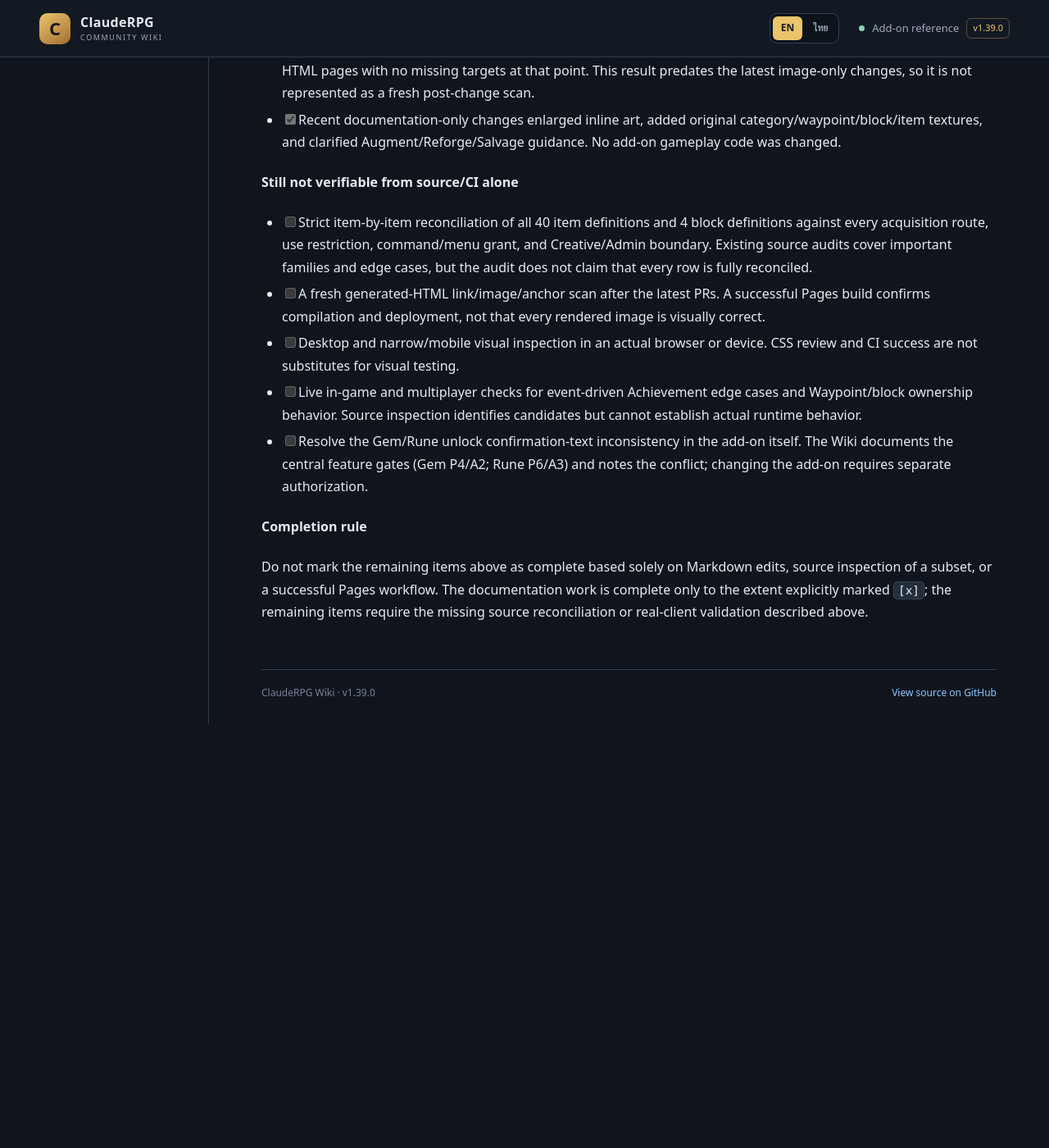
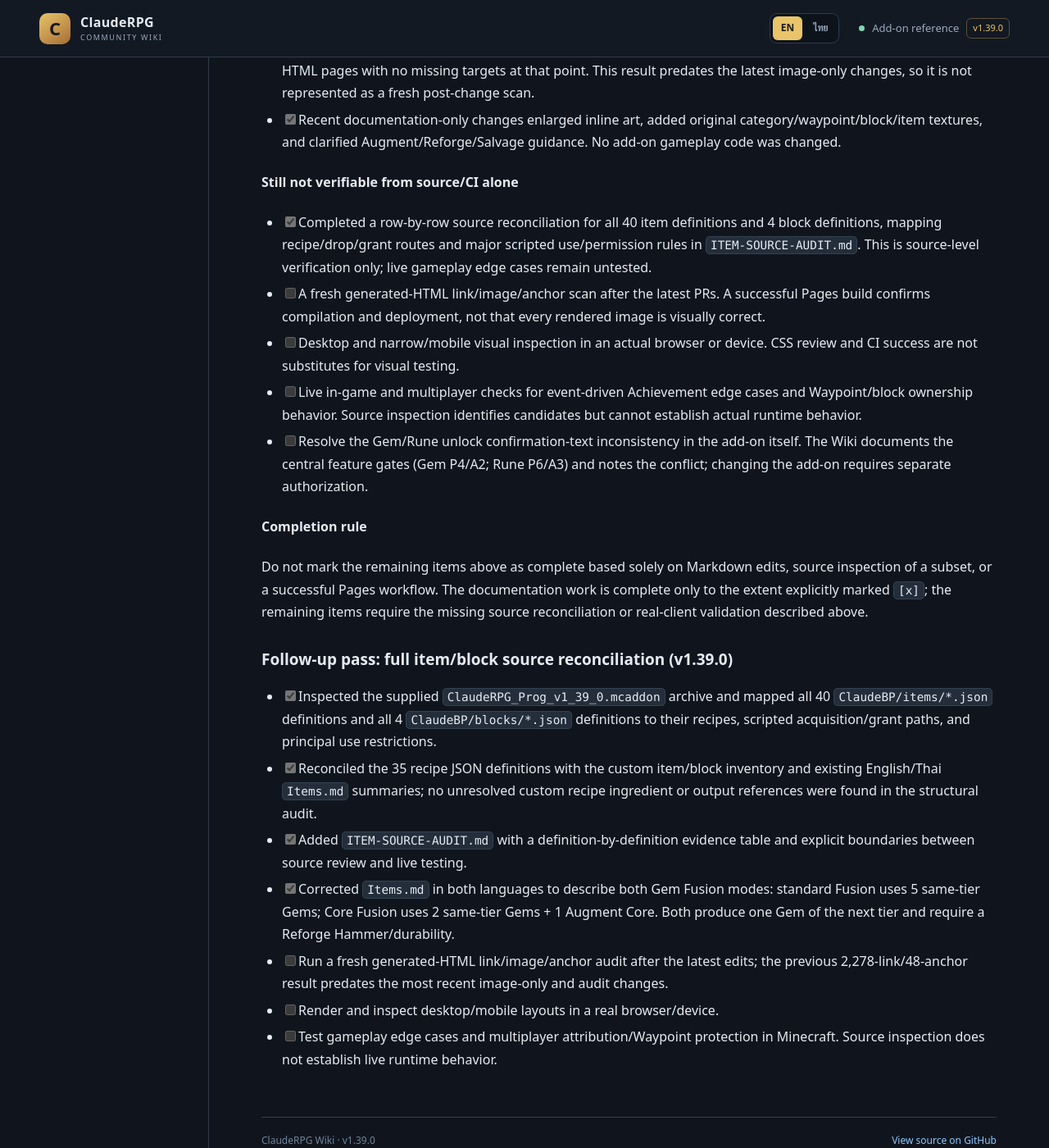
Before and after one commit to miniTorch25/ClaudeRPG-Wiki-V2, a Jekyll site: the page built from CONTENT-GAP-AUDIT.md, in a window 1280 px wide and 1400 px high, scrolled down 20071 px. Shown: the whole window at 82% size. Built offline with Jekyll 4.4.1, drawn with Linux system fonts in a browser that asks for light colours; our own code applies the rules of GitHub Pages for plain Markdown files; before the commit the page ends 20954 px from its top, so only the background shows below that.

Commit message:
Docs: record full item and block source reconciliation

```diff
--- a/CONTENT-GAP-AUDIT.md
+++ b/CONTENT-GAP-AUDIT.md
@@ -452,7 +452,7 @@
 
 #### Still not verifiable from source/CI alone
 
-- [ ] Strict item-by-item reconciliation of all 40 item definitions and 4 block definitions against every acquisition route, use restriction, command/menu grant, and Creative/Admin boundary. Existing source audits cover important families and edge cases, but the audit does not claim that every row is fully reconciled.
+- [x] Completed a row-by-row source reconciliation for all 40 item definitions and 4 block definitions, mapping recipe/drop/grant routes and major scripted use/permission rules in `ITEM-SOURCE-AUDIT.md`. This is source-level verification only; live gameplay edge cases remain untested.
 - [ ] A fresh generated-HTML link/image/anchor scan after the latest PRs. A successful Pages build confirms compilation and deployment, not that every rendered image is visually correct.
 - [ ] Desktop and narrow/mobile visual inspection in an actual browser or device. CSS review and CI success are not substitutes for visual testing.
 - [ ] Live in-game and multiplayer checks for event-driven Achievement edge cases and Waypoint/block ownership behavior. Source inspection identifies candidates but cannot establish actual runtime behavior.
@@ -461,3 +461,14 @@
 #### Completion rule
 
 Do not mark the remaining items above as complete based solely on Markdown edits, source inspection of a subset, or a successful Pages workflow. The documentation work is complete only to the extent explicitly marked `[x]`; the remaining items require the missing source reconciliation or real-client validation described above.
+
+
+### Follow-up pass: full item/block source reconciliation (v1.39.0)
+
+- [x] Inspected the supplied `ClaudeRPG_Prog_v1_39_0.mcaddon` archive and mapped all 40 `ClaudeBP/items/*.json` definitions and all 4 `ClaudeBP/blocks/*.json` definitions to their recipes, scripted acquisition/grant paths, and principal use restrictions.
+- [x] Reconciled the 35 recipe JSON definitions with the custom item/block inventory and existing English/Thai `Items.md` summaries; no unresolved custom recipe ingredient or output references were found in the structural audit.
+- [x] Added `ITEM-SOURCE-AUDIT.md` with a definition-by-definition evidence table and explicit boundaries between source review and live testing.
+- [x] Corrected `Items.md` in both languages to describe both Gem Fusion modes: standard Fusion uses 5 same-tier Gems; Core Fusion uses 2 same-tier Gems + 1 Augment Core. Both produce one Gem of the next tier and require a Reforge Hammer/durability.
+- [ ] Run a fresh generated-HTML link/image/anchor audit after the latest edits; the previous 2,278-link/48-anchor result predates the most recent image-only and audit changes.
+- [ ] Render and inspect desktop/mobile layouts in a real browser/device.
+- [ ] Test gameplay edge cases and multiplayer attribution/Waypoint protection in Minecraft. Source inspection does not establish live runtime behavior.
```
